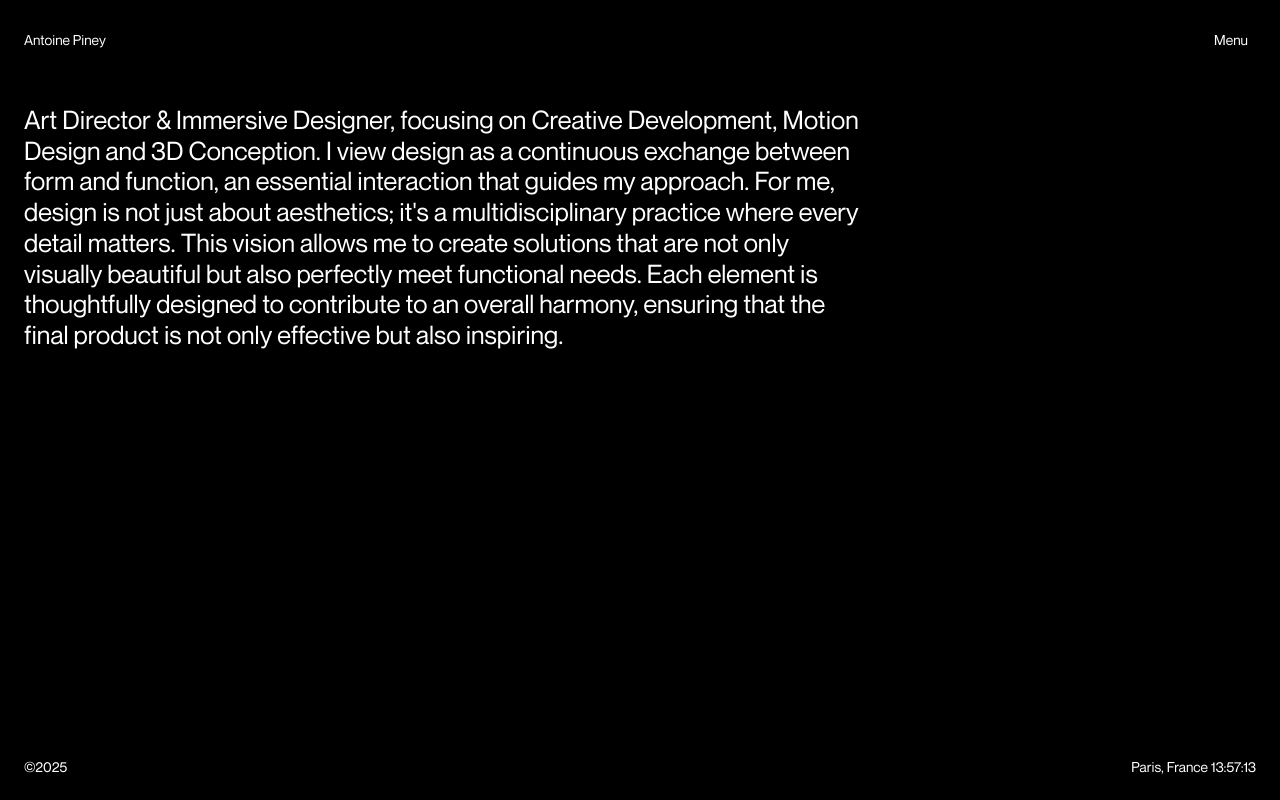
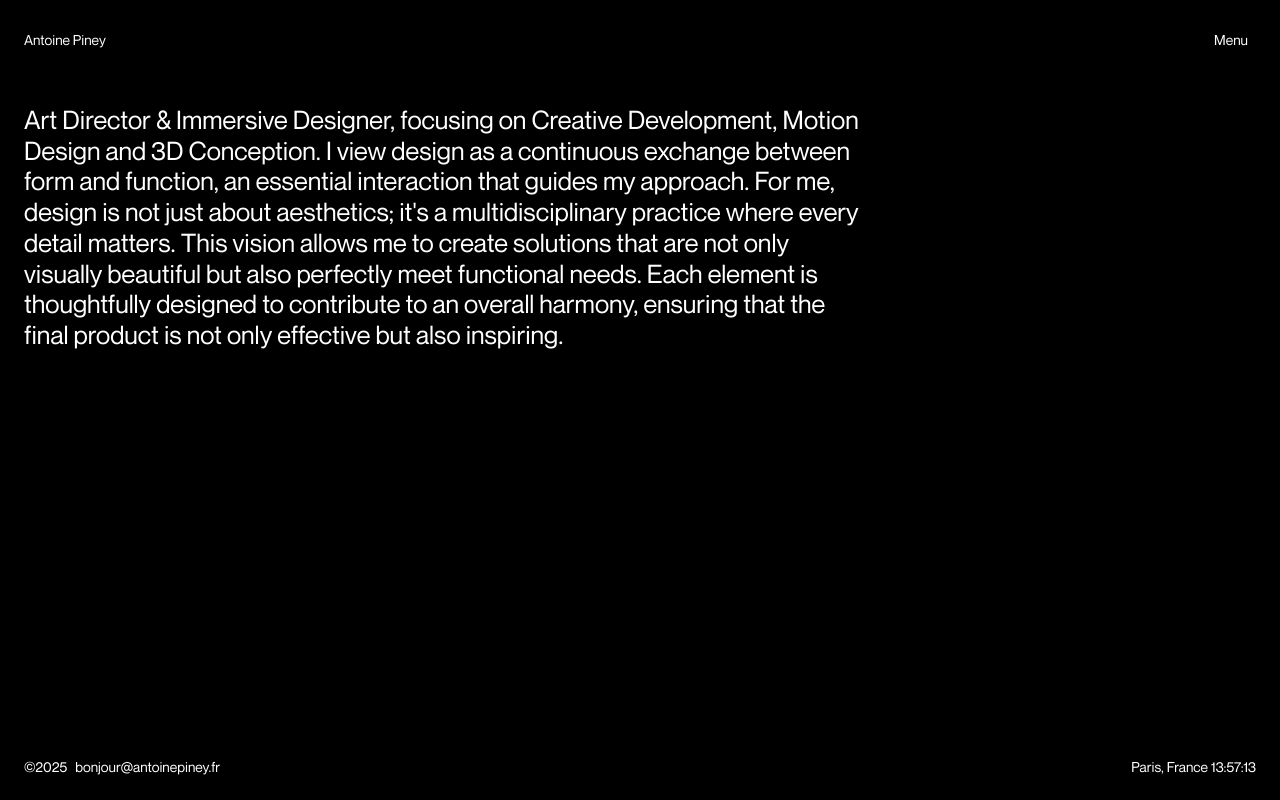
Before and after one commit to AntoinePiney/first-wordpress, a Next.js app: page / in a window 1280 px wide. Built offline with nearby package versions, Linux system fonts and the light colour scheme.

Commit message:
Portfolio

```diff
--- a/src/components/layouts/Footer/Footer.module.css
+++ b/src/components/layouts/Footer/Footer.module.css
@@ -15,7 +15,19 @@
 }
 
 .copyright {
+  display: flex;
+  flex-direction: row;
+  gap: 0.5rem;
   font-size: 0.875rem;
+}
+
+.email {
+  color: #fff;
+  text-decoration: none;
+}
+
+.email:hover {
+  text-decoration: underline;
 }
 
 .location {
--- a/src/components/layouts/Footer/Footer.tsx
+++ b/src/components/layouts/Footer/Footer.tsx
@@ -35,7 +35,13 @@ const Footer = () => {
   return (
     <footer className={styles.footer}>
       <div className={styles.container}>
-        <div className={styles.copyright}>&copy;{currentYear}</div>
+        <div className={styles.copyright}>
+          {" "}
+          &copy;{currentYear}
+          <a href="mailto:bonjour@antoinepiney.fr" className={styles.email}>
+            bonjour@antoinepiney.fr
+          </a>{" "}
+        </div>
         <div className={styles.location}>
           Paris, France <span className={styles.time}>{time}</span>
         </div>
```
